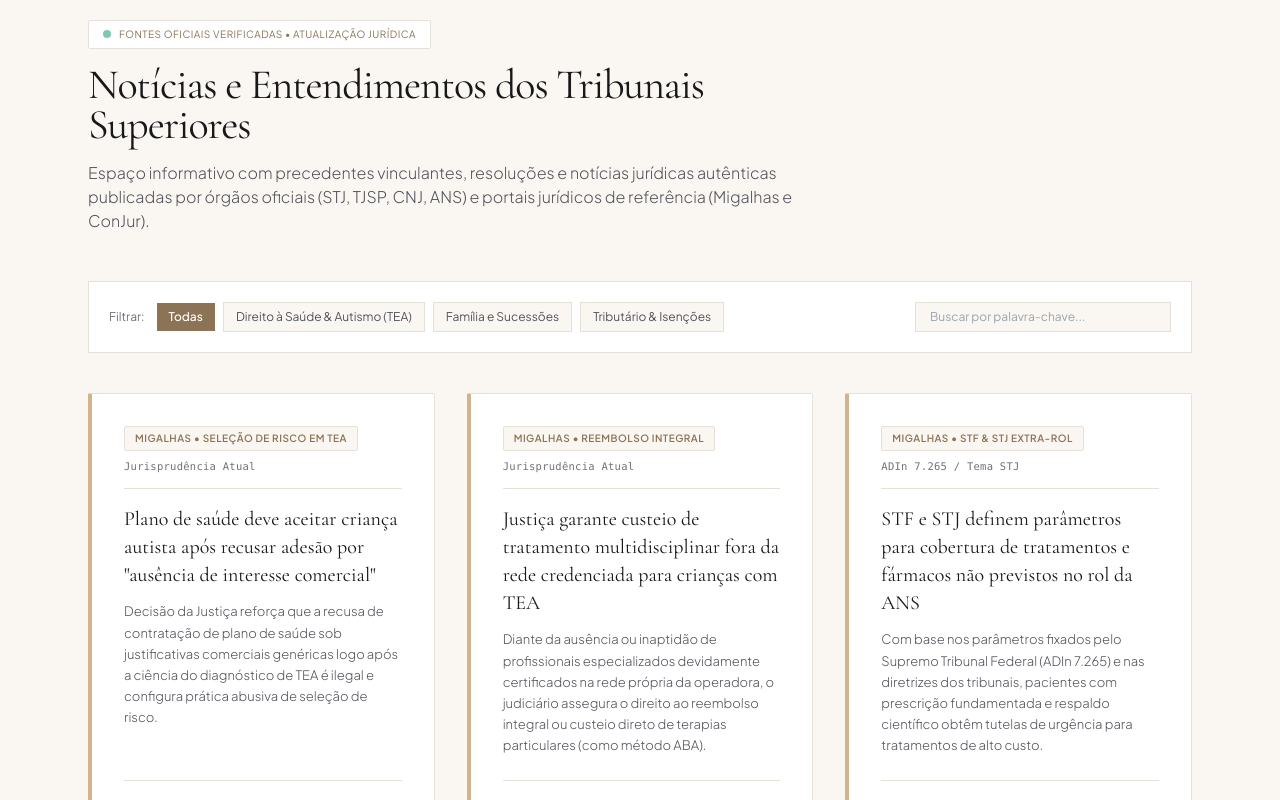
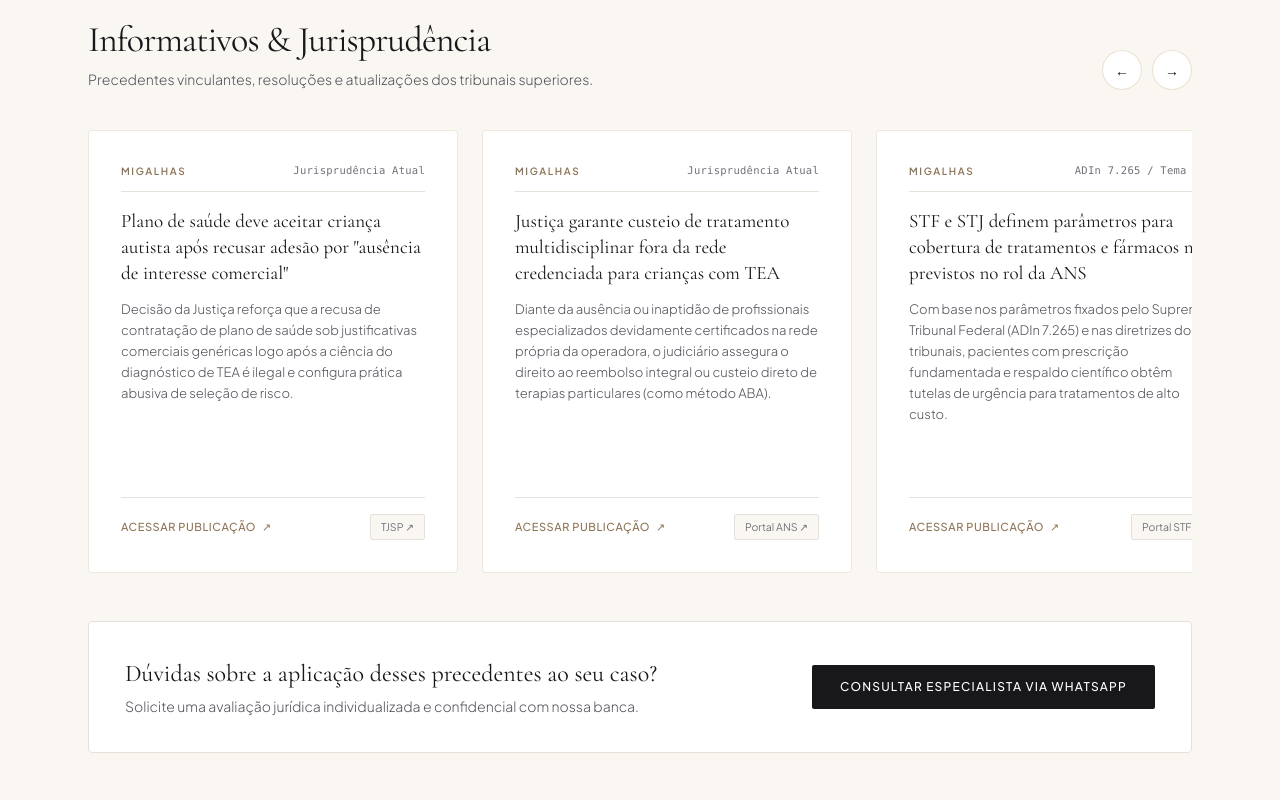
Before and after one commit to biarw/site-bgr-advocacia, a React (Vite) app in the folder frontend/: page / in a window 1280 px wide. Shown: the part 5420-6220 px from the top of the page. Built offline with nearby package versions, Linux system fonts and the light colour scheme.

Commit message:
feat(ui): refatorar secao de noticias em carrossel horizontal editorial com drag e scroll

```diff
--- a/frontend/src/App.jsx
+++ b/frontend/src/App.jsx
@@ -1,12 +1,48 @@
-import React, { useState } from 'react';
+import React, { useState, useRef } from 'react';
 
 export default function BeatrizRochaAdvocacia() {
   const [mobileMenuOpen, setMobileMenuOpen] = useState(false);
   const [areasDropdownOpen, setAreasDropdownOpen] = useState(false);
   const [mobileAreasOpen, setMobileAreasOpen] = useState(false);
-  const [selectedCategory, setSelectedCategory] = useState('Todas');
-  const [searchQuery, setSearchQuery] = useState('');
   const [openFaq, setOpenFaq] = useState(null);
+
+  // Estados e controle do Carrossel de Notícias (Drag & Scroll)
+  const carouselRef = useRef(null);
+  const [isDragging, setIsDragging] = useState(false);
+  const [startX, setStartX] = useState(0);
+  const [scrollLeft, setScrollLeft] = useState(0);
+
+  const handleMouseDown = (e) => {
+    setIsDragging(true);
+    setStartX(e.pageX - carouselRef.current.offsetLeft);
+    setScrollLeft(carouselRef.current.scrollLeft);
+  };
+
+  const handleMouseLeave = () => {
+    setIsDragging(false);
+  };
+
+  const handleMouseUp = () => {
+    setIsDragging(false);
+  };
+
+  const handleMouseMove = (e) => {
+    if (!isDragging) return;
+    e.preventDefault();
+    const x = e.pageX - carouselRef.current.offsetLeft;
+    const walk = (x - startX) * 1.5;
+    carouselRef.current.scrollLeft = scrollLeft - walk;
+  };
+
+  const scrollNews = (direction) => {
+    if (carouselRef.current) {
+      const scrollAmount = 390;
+      carouselRef.current.scrollBy({
+        left: direction === 'left' ? -scrollAmount : scrollAmount,
+        behavior: 'smooth'
+      });
+    }
+  };
 
   const [formData, setFormData] = useState({
     nome: '',
@@ -112,15 +148,6 @@ export default function BeatrizRochaAdvocacia() {
       verified: true
     }
   ];
-
-  const filteredNews = newsDatabase.filter(news => {
-    const matchesCategory = selectedCategory === 'Todas' || news.category === selectedCategory;
-    const matchesQuery = searchQuery === '' ||
-      news.title.toLowerCase().includes(searchQuery.toLowerCase()) ||
-      news.summary.toLowerCase().includes(searchQuery.toLowerCase()) ||
-      news.source.toLowerCase().includes(searchQuery.toLowerCase());
-    return matchesCategory && matchesQuery;
-  });
 
   const handlePhoneChange = (e) => {
     let value = e.target.value.replace(/\D/g, '');
@@ -841,98 +868,85 @@ export default function BeatrizRochaAdvocacia() {
         </div>
       </section>
 
-      {/* SEÇÃO: INFORMATIVOS E ATUALIDADES JURÍDICAS */}
+      {/* SEÇÃO: INFORMATIVOS E ATUALIDADES JURÍDICAS (Carrossel Horizontal Editorial) */}
       <section id="informativos" className="py-28 lg:py-32 bg-[#FAF7F2] border-t border-[#D2B48C]/25 relative">
         <div id="noticias" className="absolute -top-24"></div>
         <div className="max-w-6xl mx-auto px-6">
 
-          <div className="max-w-3xl mb-12">
-            <div className="inline-flex items-center gap-2 px-3.5 py-1.5 bg-white border border-[#E5E0DA] text-[10px] text-[#8C7355] uppercase tracking-wider mb-4 shadow-2xs rounded-[2px] whitespace-nowrap">
-              <span className="w-2 h-2 rounded-full bg-emerald-600 animate-pulse"></span>
-              Fontes Oficiais Verificadas • Atualização Jurídica
-            </div>
-            <h2 className="font-serif text-3xl md:text-4xl lg:text-[42px] text-[#18181B] font-normal leading-tight tracking-tight">
-              Notícias e Entendimentos dos Tribunais Superiores
+          {/* Topo Editorial Simplificado com Título, Subtítulo e Setas de Navegação */}
+          <div className="flex flex-col sm:flex-row sm:items-end justify-between gap-6 mb-10">
+            <div>
+              <h2 className="font-serif text-3xl md:text-4xl text-[#18181B] font-normal tracking-tight">
+                Informativos & Jurisprudência
               </h2>
-            <p className="mt-4 text-[#52525B] font-light leading-relaxed text-sm md:text-base">
-              Espaço informativo com precedentes vinculantes, resoluções e notícias jurídicas autênticas publicadas por órgãos oficiais (STJ, TJSP, CNJ, ANS) e portais jurídicos de referência (Migalhas e ConJur).
+              <p className="mt-2 text-sm text-[#52525B] font-light leading-relaxed max-w-xl">
+                Precedentes vinculantes, resoluções e atualizações dos tribunais superiores.
               </p>
             </div>
 
-          {/* Barra de Filtros e Busca de Notícias */}
-          <div className="bg-white p-5 border border-[#E6E1D6] mb-10 flex flex-col md:flex-row items-stretch md:items-center justify-between gap-4 shadow-2xs">
-
-            {/* Filtro por Categorias */}
-            <div className="flex flex-wrap items-center gap-2">
-              <span className="text-xs text-[#71717A] mr-1 hidden sm:inline">Filtrar:</span>
-              {['Todas', 'Direito à Saúde & Autismo (TEA)', 'Família e Sucessões', 'Tributário & Isenções'].map((cat) => (
+            {/* Setas Discretas de Navegação */}
+            <div className="flex items-center gap-2.5 shrink-0">
               <button
-                  key={cat}
-                  onClick={() => setSelectedCategory(cat)}
-                  className={`px-3 py-1.5 text-xs transition-colors ${selectedCategory === cat
-                      ? 'bg-[#8C7355] text-white font-medium shadow-xs'
-                      : 'bg-[#FAF7F2] border border-[#E6E1D6] text-[#52525B] hover:text-[#18181B]'
-                    }`}
+                onClick={() => scrollNews('left')}
+                aria-label="Avançar para notícia anterior"
+                className="w-10 h-10 rounded-full border border-[#D2B48C]/40 bg-white hover:border-[#8C7355] hover:bg-[#FAF7F2] text-[#18181B] flex items-center justify-center transition-colors shadow-2xs cursor-pointer text-sm"
               >
-                  {cat}
+                ←
               </button>
-              ))}
-            </div>
-
-            {/* Campo de Busca Rápida */}
-            <div className="w-full md:w-64">
-              <input
-                type="text"
-                placeholder="Buscar por palavra-chave..."
-                value={searchQuery}
-                onChange={(e) => setSearchQuery(e.target.value)}
-                className="w-full px-3.5 py-1.5 text-xs bg-[#FAF7F2] border border-[#E6E1D6] focus:outline-none focus:border-[#8C7355]"
-              />
+              <button
+                onClick={() => scrollNews('right')}
+                aria-label="Avançar para próxima notícia"
+                className="w-10 h-10 rounded-full border border-[#D2B48C]/40 bg-white hover:border-[#8C7355] hover:bg-[#FAF7F2] text-[#18181B] flex items-center justify-center transition-colors shadow-2xs cursor-pointer text-sm"
+              >
+                →
+              </button>
             </div>
           </div>
 
-          {/* Grade de Cards de Notícias Reais */}
-          {filteredNews.length === 0 ? (
-            <div className="p-12 text-center border border-[#E6E1D6] bg-white text-sm text-[#71717A]">
-              Nenhum conteúdo jurídico validado encontrado para o termo pesquisado.
-            </div>
-          ) : (
-            <div className="grid md:grid-cols-2 lg:grid-cols-3 gap-8 mb-16">
-              {filteredNews.map((news) => (
+          {/* Carrossel Horizontal Drag & Scroll */}
+          <div
+            ref={carouselRef}
+            onMouseDown={handleMouseDown}
+            onMouseLeave={handleMouseLeave}
+            onMouseUp={handleMouseUp}
+            onMouseMove={handleMouseMove}
+            className="flex gap-6 overflow-x-auto no-scrollbar scroll-smooth cursor-grab active:cursor-grabbing pb-8 select-none"
+            style={{
+              scrollSnapType: isDragging ? 'none' : 'x mandatory',
+              WebkitOverflowScrolling: 'touch',
+              scrollbarWidth: 'none',
+              msOverflowStyle: 'none'
+            }}
+          >
+            {newsDatabase.map((news) => (
               <article
                 key={news.id}
-                  className="bg-white border border-[#E6E1D6] border-l-4 border-l-[#D2B48C] p-7 sm:p-8 flex flex-col justify-between hover:border-[#8C7355] hover:border-l-[#8C7355] hover:shadow-md transition-all duration-300 shadow-2xs rounded-[2px] group"
+                className="w-[330px] sm:w-[370px] shrink-0 bg-white border border-[#D2B48C]/30 p-7 sm:p-8 flex flex-col justify-between rounded-[4px] shadow-2xs hover:border-[#8C7355] transition-all duration-300 snap-start"
               >
                 <div>
-                    {/* Cabeçalho do Card com Badge em Evidência */}
-                    <div className="flex flex-wrap items-center justify-between gap-2 text-[11px] mb-4 pb-3.5 border-b border-[#E6E1D6]">
-                      <span className="px-2.5 py-1 bg-[#FAF7F2] border border-[#E6E1D6] text-[10px] font-semibold tracking-wider text-[#8C7355] uppercase rounded-[2px]">
-                        {news.sourceBadge}
+                  {/* Tag de Origem no Topo */}
+                  <div className="flex items-center justify-between gap-2 mb-4 pb-3 border-b border-[#E5E0DA]">
+                    <span className="text-[10px] tracking-[0.16em] uppercase text-[#8C7355] font-semibold">
+                      {news.sourceBadge.split('•')[0].trim()}
                     </span>
-                      <span className="text-[#71717A] text-[10.5px] font-mono tracking-wide">
+                    <span className="text-[10.5px] text-[#71717A] font-mono tracking-wide">
                       {news.date}
                     </span>
                   </div>
 
-                    {/* Título Original e Fiel */}
-                    <h3 className="font-serif text-lg sm:text-xl text-[#18181B] font-normal leading-snug mb-3 group-hover:text-[#8C7355] transition-colors">
+                  {/* Título da Notícia */}
+                  <h3 className="font-serif text-lg sm:text-[19px] text-[#18181B] font-normal leading-snug mb-3 hover:text-[#8C7355] transition-colors">
                     {news.title}
                   </h3>
 
-                    {/* Resumo Técnico e Verídico */}
+                  {/* Breve Resumo */}
                   <p className="text-xs sm:text-[13px] text-[#52525B] font-light leading-relaxed mb-6">
                     {news.summary}
                   </p>
                 </div>
 
-                  {/* Rodapé com Links Oficiais de Conferência Direta */}
-                  <div className="pt-4 border-t border-[#E6E1D6]">
-                    <div className="text-[10px] text-emerald-800 flex items-center gap-1.5 mb-2.5 font-medium">
-                      <span className="w-1.5 h-1.5 rounded-full bg-emerald-600"></span>
-                      <span>Fonte Oficial Verificada</span>
-                    </div>
-
-                    <div className="flex items-center justify-between text-xs pt-1">
+                {/* Rodapé com Link de Conferência Oficial */}
+                <div className="pt-4 border-t border-[#E5E0DA] flex items-center justify-between text-xs">
                   <a
                     href={news.officialUrl}
                     target="_blank"
@@ -948,20 +962,18 @@ export default function BeatrizRochaAdvocacia() {
                       href={news.partnerUrl}
                       target="_blank"
                       rel="noreferrer"
-                          className="px-2.5 py-1 bg-[#FAF7F2] border border-[#E6E1D6] text-[10.5px] text-[#71717A] hover:text-[#18181B] hover:border-[#8C7355] transition-colors rounded-[2px]"
+                      className="px-2.5 py-1 bg-[#FAF7F2] border border-[#E5E0DA] text-[10.5px] text-[#71717A] hover:text-[#18181B] hover:border-[#8C7355] transition-colors rounded-[2px]"
                     >
                       {news.partnerLabel}
                     </a>
                   )}
                 </div>
-                  </div>
               </article>
             ))}
           </div>
-          )}
 
           {/* Chamada Ética no Fechamento das Notícias (Provimento 205/2021) */}
-          <div className="border border-[#E6E1D6] bg-white p-7 sm:p-9 flex flex-col sm:flex-row items-center justify-between gap-6 rounded-[2px] shadow-2xs">
+          <div className="border border-[#E5E0DA] bg-white p-7 sm:p-9 flex flex-col sm:flex-row items-center justify-between gap-6 rounded-[4px] shadow-2xs mt-4">
             <div className="space-y-1.5 text-center sm:text-left">
               <h4 className="font-serif text-xl sm:text-2xl text-[#18181B] font-normal">
                 Dúvidas sobre a aplicação desses precedentes ao seu caso?
--- a/frontend/src/index.css
+++ b/frontend/src/index.css
@@ -62,3 +62,12 @@ header nav a, header nav span, .header-nav-link {
 .section-divider {
   border-top: 1px solid rgba(210, 180, 140, 0.25);
 }
+
+/* Hide native scrollbar for carousel */
+.no-scrollbar::-webkit-scrollbar {
+  display: none;
+}
+.no-scrollbar {
+  -ms-overflow-style: none;
+  scrollbar-width: none;
+}
```
Also changed, not shown: 2 other files (tests, documents, lock files or other folders). Lines whose indentation alone changed are shown as unchanged.
